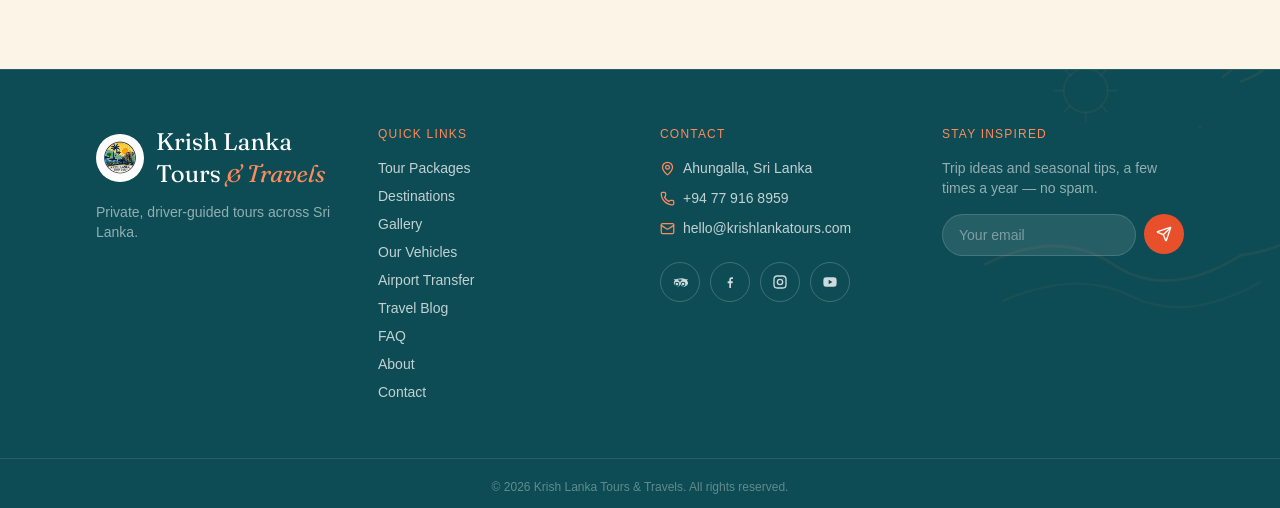
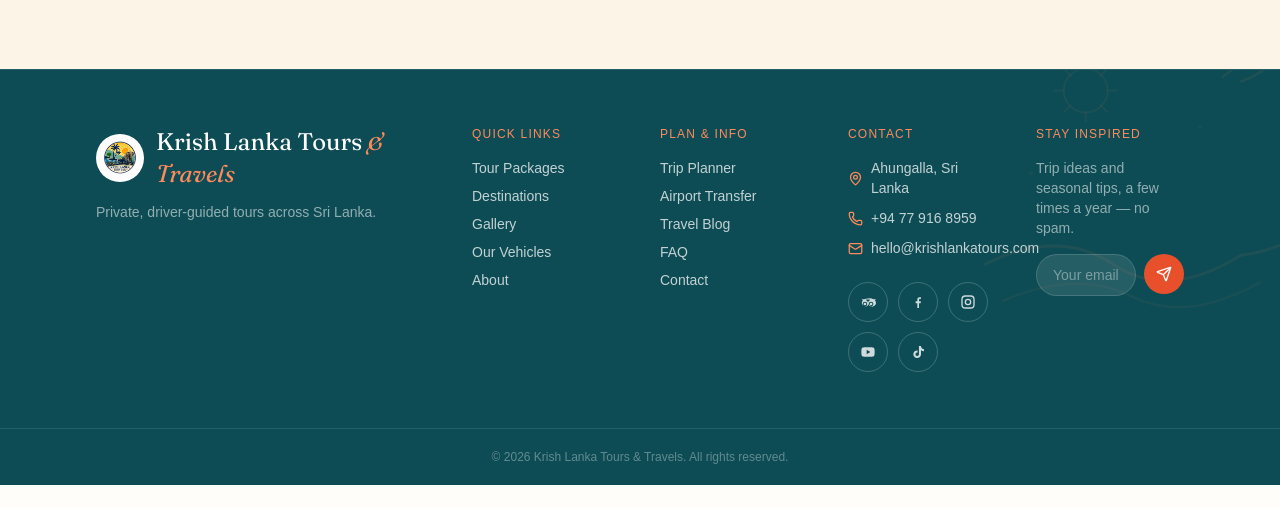
Before and after one commit to soheilycreations/krishlankatours, a Next.js app: page /en/contact in a window 1280 px wide. Shown: the part 1745-2253 px from the top of the page. After the commit the page ends 2230 px from the top, so only its background shows below. Built offline with nearby package versions, Linux system fonts and the light colour scheme; no server answers; the database is empty; a web font is replaced by a local one.

Commit message:
Add files via upload

```diff
--- a/components/Footer.tsx
+++ b/components/Footer.tsx
@@ -14,8 +14,8 @@
   return (
     <footer className="relative overflow-hidden bg-navy text-white/75 border-t border-white/10">
       <CornerMotif className="hidden lg:block absolute -top-20 -right-20 w-96 h-96 text-blue-light/15 pointer-events-none" />
-      <div className="relative z-10 mx-auto max-w-6xl px-5 sm:px-8 py-14 grid grid-cols-1 sm:grid-cols-2 lg:grid-cols-4 gap-10">
-        <div>
+      <div className="relative z-10 mx-auto max-w-6xl px-5 sm:px-8 py-14 grid grid-cols-1 sm:grid-cols-2 lg:grid-cols-6 gap-10">
+        <div className="lg:col-span-2">
           <div className="flex items-center gap-3 mb-3">
             <span className="relative w-12 h-12 rounded-full bg-white flex items-center justify-center overflow-hidden shrink-0">
               <Image
@@ -44,10 +44,19 @@
             <li><Link href="/destinations" className="hover:text-blue-light transition-colors">{nav("destinations")}</Link></li>
             <li><Link href="/gallery" className="hover:text-blue-light transition-colors">{nav("gallery")}</Link></li>
             <li><Link href="/vehicles" className="hover:text-blue-light transition-colors">{t("vehiclesLink")}</Link></li>
+            <li><Link href="/about" className="hover:text-blue-light transition-colors">{nav("about")}</Link></li>
+          </ul>
+        </div>
+
+        <div>
+          <div className="font-stamp text-xs uppercase tracking-widest text-blue-light mb-4">
+            {t("planInfo")}
+          </div>
+          <ul className="flex flex-col gap-2 font-body text-sm">
+            <li><Link href="/plan" className="hover:text-blue-light transition-colors">{t("plannerLink")}</Link></li>
             <li><Link href="/airport-transfer" className="hover:text-blue-light transition-colors">{t("airportTransferLink")}</Link></li>
             <li><Link href="/blog" className="hover:text-blue-light transition-colors">{t("blogLink")}</Link></li>
             <li><Link href="/faq" className="hover:text-blue-light transition-colors">{t("faqLink")}</Link></li>
-            <li><Link href="/about" className="hover:text-blue-light transition-colors">{nav("about")}</Link></li>
             <li><Link href="/contact" className="hover:text-blue-light transition-colors">{nav("contact")}</Link></li>
           </ul>
         </div>
--- a/components/SocialLinks.tsx
+++ b/components/SocialLinks.tsx
@@ -26,6 +26,14 @@
   );
 }
 
+function TiktokIcon({ size = 16 }: { size?: number }) {
+  return (
+    <svg viewBox="0 0 24 24" width={size} height={size} fill="currentColor" aria-hidden="true">
+      <path d="M16.5 3h-3.1v12.4a2.6 2.6 0 1 1-2.1-2.55v-3.15a5.75 5.75 0 1 0 5.2 5.7V9.4a7.15 7.15 0 0 0 4.5 1.6V7.9a4.05 4.05 0 0 1-2.75-1.15A4 4 0 0 1 16.5 3.9z" />
+    </svg>
+  );
+}
+
 /** Tripadvisor owl mark (simplified, single-color). */
 function TripadvisorIcon({ size = 16 }: { size?: number }) {
   return (
@@ -40,6 +48,7 @@
   { label: "Facebook", href: SITE.facebook, Icon: FacebookIcon, hover: "hover:bg-[#1877F2] hover:border-[#1877F2]" },
   { label: "Instagram", href: SITE.instagram, Icon: InstagramIcon, hover: "hover:bg-[#E4405F] hover:border-[#E4405F]" },
   { label: "YouTube", href: SITE.youtube, Icon: YoutubeIcon, hover: "hover:bg-[#FF0000] hover:border-[#FF0000]" },
+  { label: "TikTok", href: SITE.tiktok, Icon: TiktokIcon, hover: "hover:bg-black hover:border-black" },
 ];
 
 /** Round social buttons. `tone="dark"` for the footer, default for light cards. */
```
